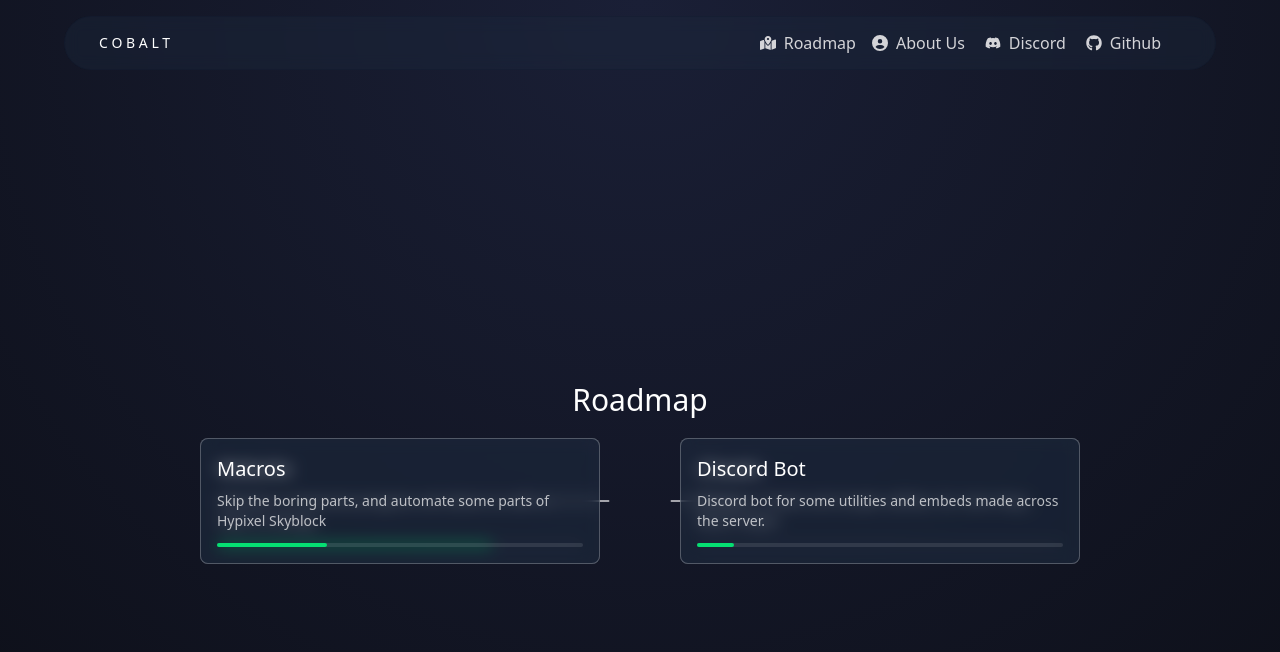
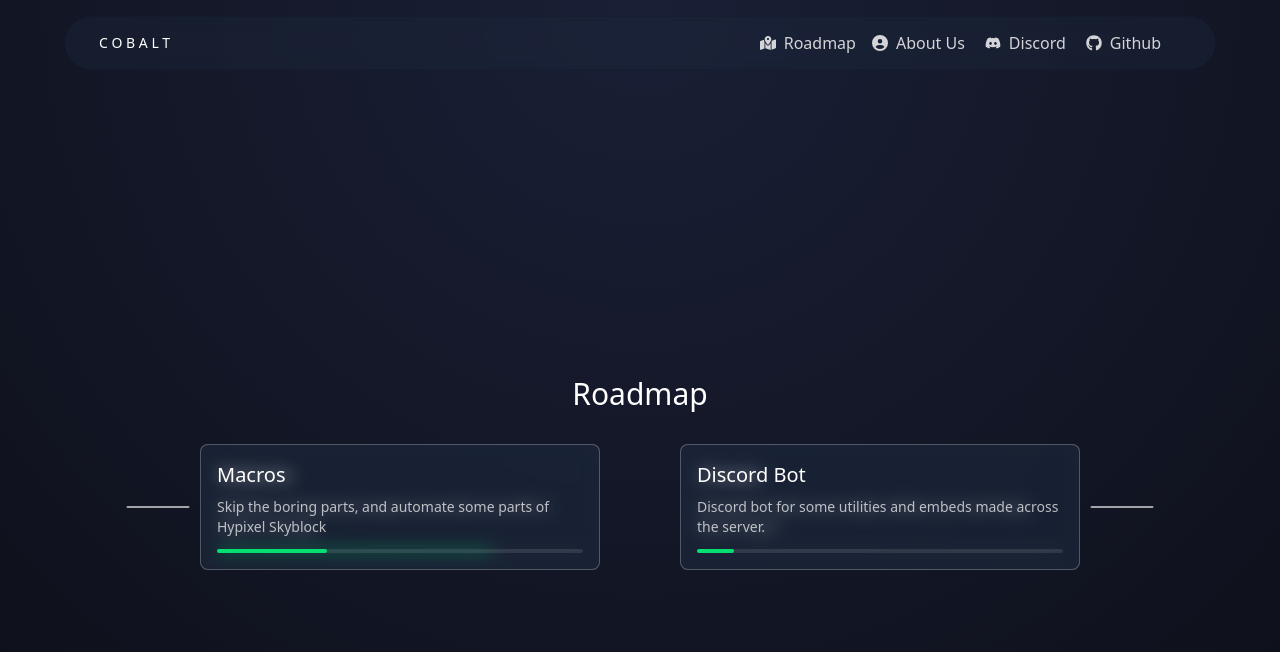
Before and after one commit to CobaltQOL/cobaltqol.github.io, a Next.js app: page /roadmap in a window 1280 px wide. Shown: the top 652 px of the page. Built offline with nearby package versions, Linux system fonts and the light colour scheme.

Commit message:
Update page.tsx

```diff
--- a/app/roadmap/page.tsx
+++ b/app/roadmap/page.tsx
@@ -56,35 +56,35 @@
           isVisible ? "opacity-100" : "opacity-0"
         } flex flex-col items-center justify-center min-h-screen pt-[100px] pb-20 box-border px-4`}
       >
-        <h1 className="text-3xl font-normal text-white mb-5">Roadmap</h1>
+        <h1 className="text-3xl font-normal text-white mb-8">Roadmap</h1>
 
         <div className="relative w-full max-w-4xl">
-          {/* Central vertical line with reduced thickness */}
+          {/* Central vertical line */}
           <div className="absolute left-1/2 w-[2px] h-full bg-white/20 transform -translate-x-1/2" />
 
           {roadmapItems.map((item, index) => {
-            const topPosition = 20 + index * 20;
             const isLeft = item.position === "left";
+            const verticalPosition = 15 + index * 23;
 
             return (
               <div
                 key={item.title}
                 className="absolute"
                 style={{
-                  top: `${topPosition}%`,
+                  top: `${verticalPosition}%`,
                   [isLeft ? "right" : "left"]: "50%",
                 }}
               >
                 <div className={`relative ${isLeft ? "mr-4 md:mr-8" : "ml-4 md:ml-8"}`}>
-                  {/* Curved branch line using SVG */}
+                  {/* Curved SVG connector */}
                   <svg
-                    className={`absolute top-1/2 -translate-y-1/2 ${
-                      isLeft ? "right-[-2px]" : "left-[-2px]"
-                    } w-16 h-12 ${isLeft ? "-scale-x-100" : ""}`}
+                    className={`absolute top-1/2 -translate-y-1/2 w-16 h-12 ${
+                      isLeft ? "right-[calc(100%+2px)]" : "left-[calc(100%+2px)]"
+                    }`}
                     viewBox="0 0 100 50"
                   >
                     <path
-                      d="M2,25 Q50,25 98,25"
+                      d={isLeft ? "M98,25 Q50,25 2,25" : "M2,25 Q50,25 98,25"}
                       stroke="rgba(255,255,255,0.5)"
                       strokeWidth="2"
                       fill="none"
@@ -92,7 +92,7 @@
                     />
                   </svg>
 
-                  {/* Content card with responsive margins */}
+                  {/* Content card */}
                   <div className="relative bg-slate-800/40 backdrop-blur-sm rounded-lg p-4 border border-white/20 hover:bg-white/15 transition-all max-w-[280px] md:max-w-none mx-2">
                     <h2 className="text-xl text-white font-medium">
                       {item.title}
```
